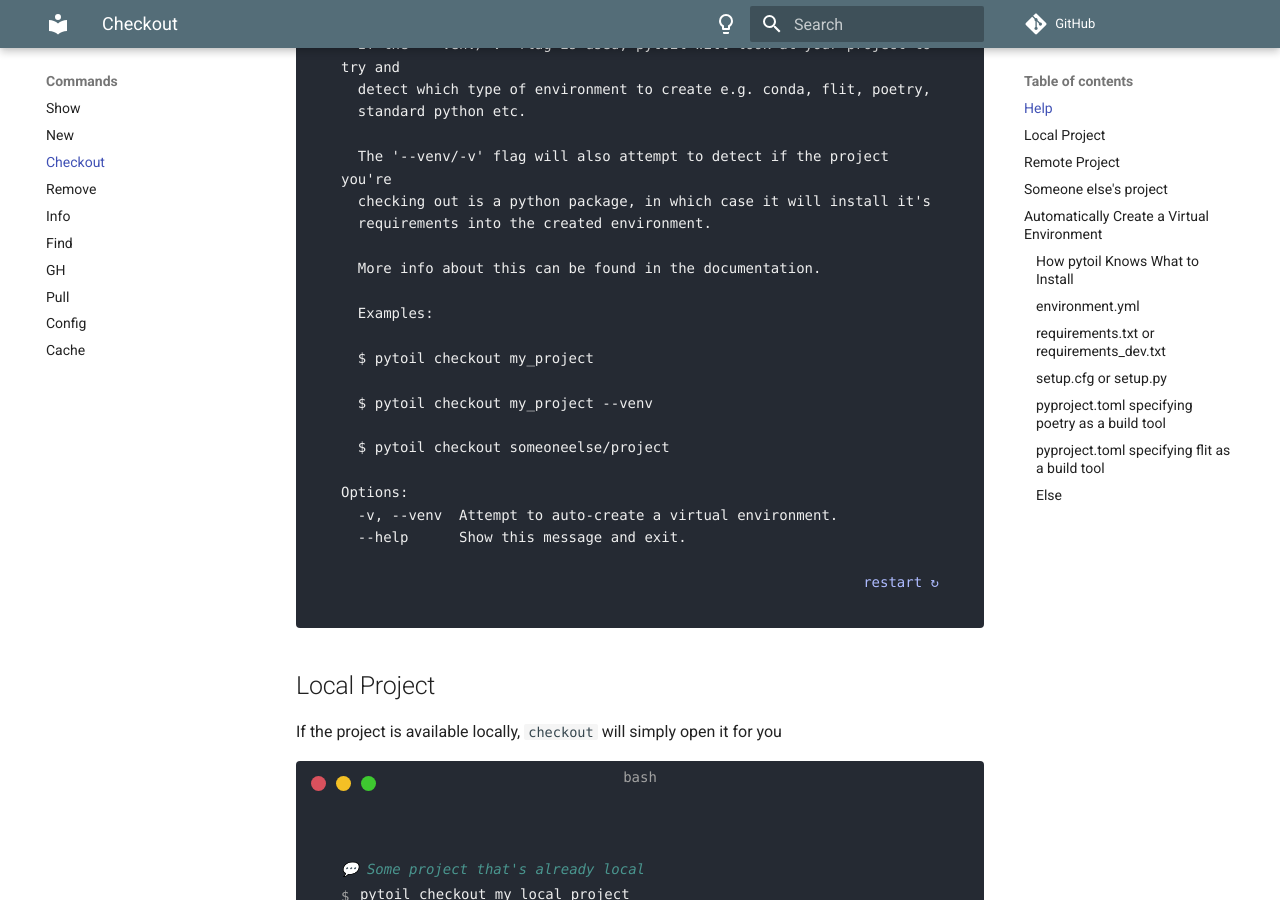
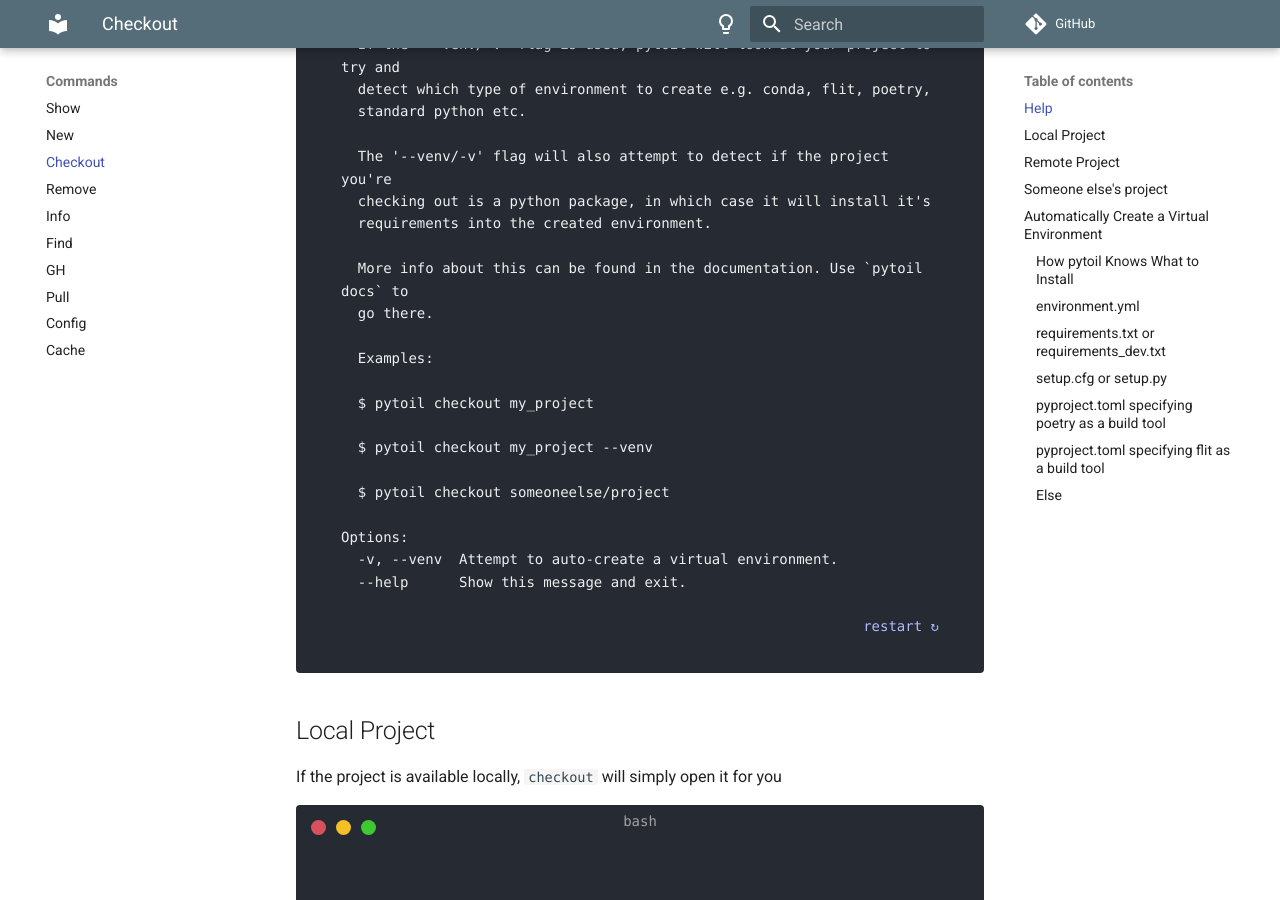
Before and after one commit to FollowTheProcess/pytoil, an MkDocs documentation site: the page built from docs/commands/checkout.md, in a window 1280 px wide and 900 px high, scrolled down 1493 px. Built offline with MkDocs 1.6.1 and Material for MkDocs 9.7.7, drawn with Linux system fonts in a browser that asks for light colours; emoji names are drawn with the system emoji font; some web fonts are replaced; comment, search, counter and statistics services are not loaded.

Commit message:
Fix some typos

```diff
--- a/docs/commands/checkout.md
+++ b/docs/commands/checkout.md
@@ -47,7 +47,8 @@ Usage: pytoil checkout [OPTIONS] PROJECT
   checking out is a python package, in which case it will install it's
   requirements into the created environment.
 
-  More info about this can be found in the documentation.
+  More info about this can be found in the documentation. Use `pytoil docs` to
+  go there.
 
   Examples:
 
```
Also changed, not shown: README.md (+1 -0 lines), docs/commands/find.md (+1 -1 lines), docs/commands/new.md (+2 -3 lines), docs/commands/pull.md (+0 -1 lines), docs/contributing/contributing.md (+1 -1 lines), docs/index.md (+1 -0 lines), 2 other files.
